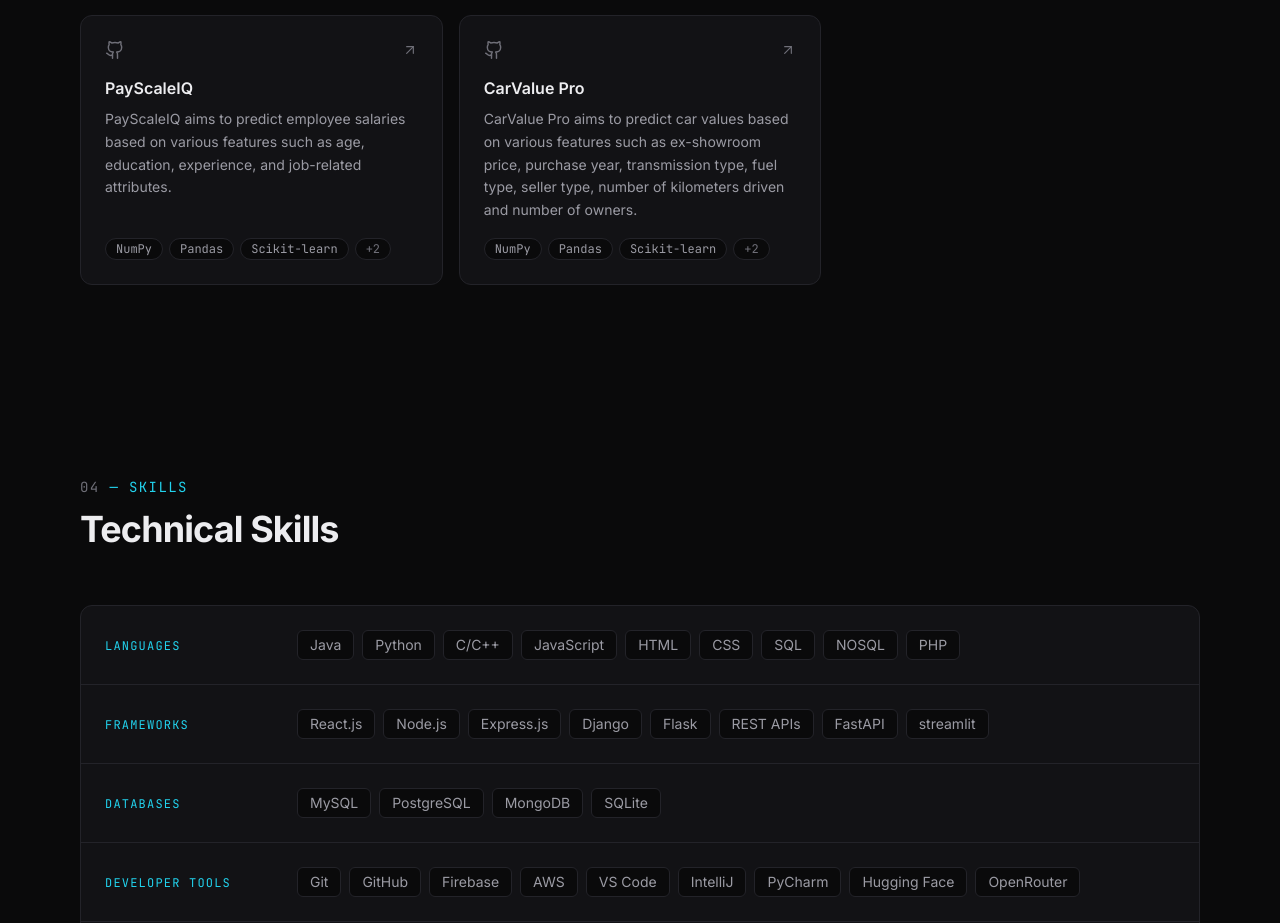
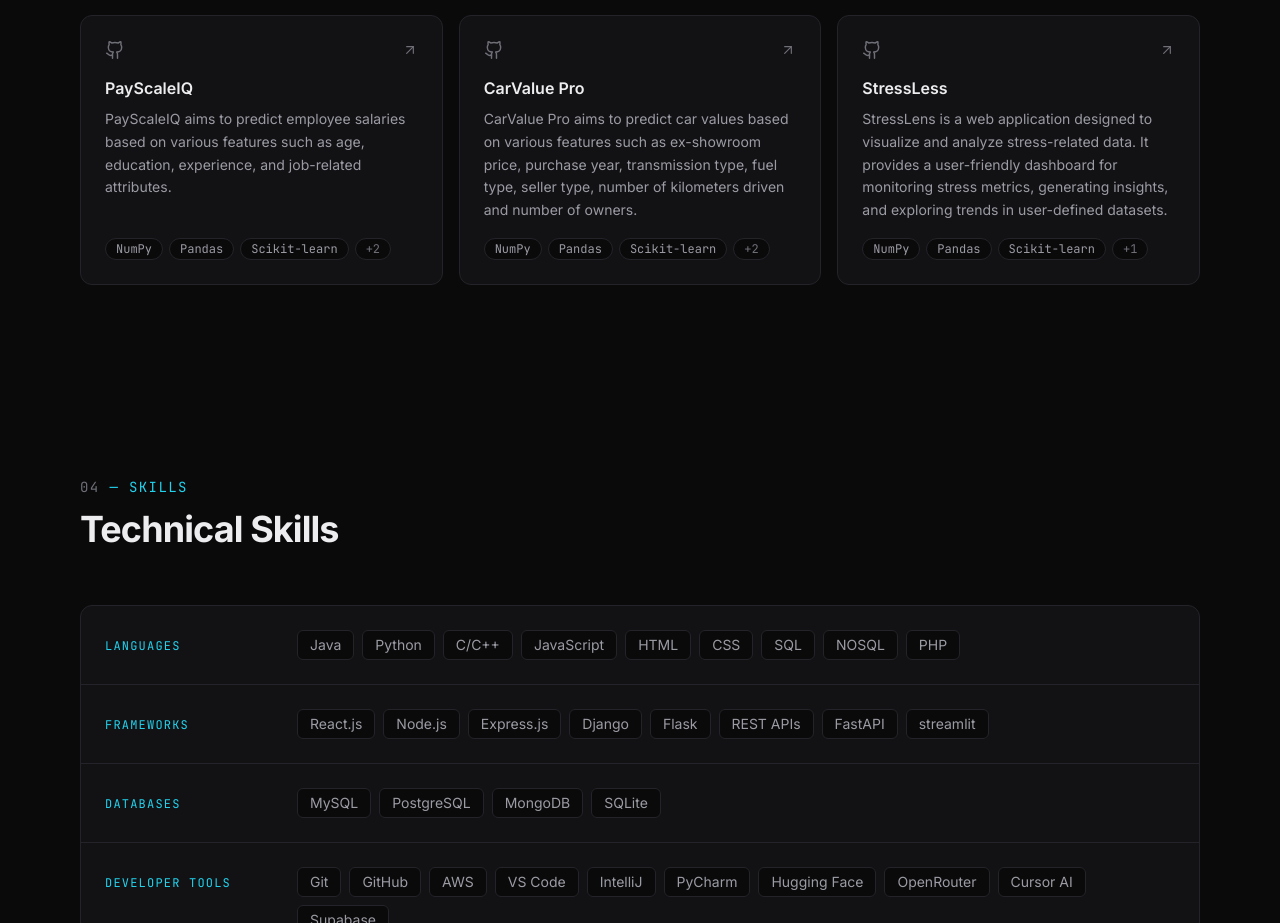
Before and after one commit to Ankit-euphemism/community-portfolio, a React (Vite) app: page / in a window 1280 px wide. Shown: the part 3829-4752 px from the top of the page. Built offline with nearby package versions, Linux system fonts and the light colour scheme.

Commit message:
added new  project in the resume and skills also

```diff
--- a/src/data/portfolio.js
+++ b/src/data/portfolio.js
@@ -156,6 +156,13 @@
         "CarValue Pro aims to predict car values based on various features such as ex-showroom price, purchase year, transmission type, fuel type, seller type, number of kilometers driven and number of owners.",
       link: "https://github.com/Ankit-euphemism/CarValue-Pro",
     },
+    {
+      title: "StressLess",
+      tech: "NumPy, Pandas, Scikit-learn, Streamlit",
+      description:
+        "StressLens is a web application designed to visualize and analyze stress-related data. It provides a user-friendly dashboard for monitoring stress metrics, generating insights, and exploring trends in user-defined datasets.",
+      link: "https://github.com/Ankit-euphemism/StressLens",
+    },
   ],
   certificates: [
     "Data Concepts",
@@ -196,13 +203,14 @@
     DeveloperTools: [
       "Git",
       "GitHub",
-      "Firebase",
       "AWS",
       "VS Code",
       "IntelliJ",
       "PyCharm",
       "Hugging Face",
       "OpenRouter",
+      "Cursor AI",
+      "Supabase",
     ],
     Libraries: [
       "Pandas",
```
